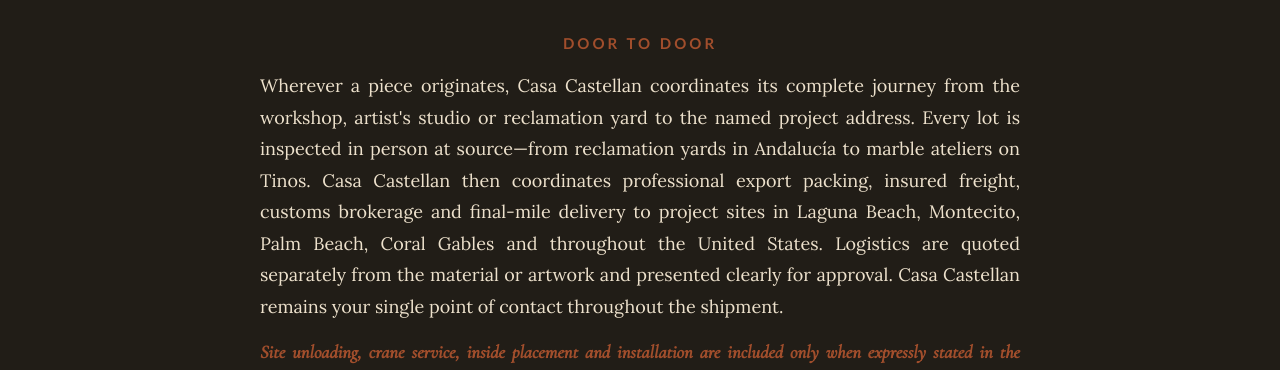
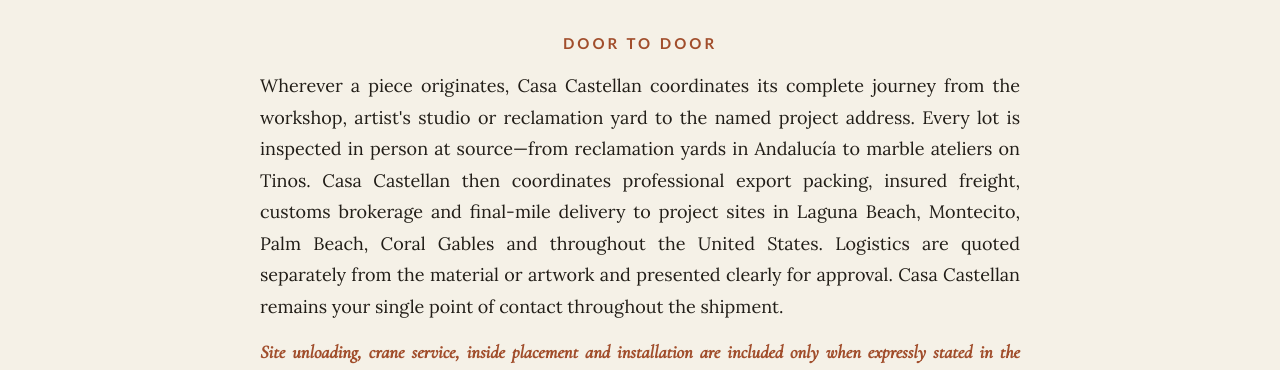
Before and after one commit to alexmilst/casacastellan, a React (Vite) app: page / in a window 1280 px wide. Shown: the part 2042-2412 px from the top of the page. Built offline with nearby package versions, Linux system fonts and the light colour scheme; a web font is replaced by a local one.

Commit message:
Update App.jsx

```diff
--- a/src/App.jsx
+++ b/src/App.jsx
@@ -639,12 +639,12 @@
 
 
       {/* ── DOOR TO DOOR ─────────────────────── */}
-      <section style={{ borderTop: `1px solid ${C.line}`, background: C.ink, padding: "clamp(56px,8vw,96px) clamp(20px,4vw,56px)" }}>
+      <section style={{ borderTop: `1px solid ${C.line}`, background: C.cream, padding: "clamp(56px,8vw,96px) clamp(20px,4vw,56px)" }}>
         <div style={{ maxWidth: 1240, margin: "0 auto", textAlign: "center" }}>
           <p style={{ ...label, fontWeight: 700, fontSize: 15, letterSpacing: ".2em", color: C.terra, margin: "0 0 18px" }}>
             Door to Door
           </p>
-          <p style={{ fontFamily: "'Lora', serif", fontSize: 18, lineHeight: 1.75, color: C.limestone, margin: "0 auto", maxWidth: 760, textAlign: "justify" }}>
+          <p style={{ fontFamily: "'Lora', serif", fontSize: 18, lineHeight: 1.75, color: C.ink, margin: "0 auto", maxWidth: 760, textAlign: "justify" }}>
             Wherever a piece originates, Casa Castellan coordinates its complete journey from the workshop,
             artist's studio or reclamation yard to the named project address. Every lot is inspected in person
             at source—from reclamation yards in Andalucía to marble ateliers on Tinos. Casa Castellan then
@@ -662,7 +662,7 @@
 
       <section style={{ borderTop: `1px solid ${C.line}` }}>
         <img
-          src="https://i.postimg.cc/Y0rw2r8g/Chat-GPT-Image-Jul-24-2026-01-48-27-AM-LE-upscale-prime-x2.jpg"
+          src="https://i.postimg.cc/9Xsb2Dn3/Chat-GPT-Image-Jul-25-2026-01-08-27-AM-LE-upscale-prime-x2.jpg"
           alt="Door to door delivery"
           style={{ width: "100%", height: "auto", objectFit: "contain", background: C.ink, display: "block" }}
         />
```
